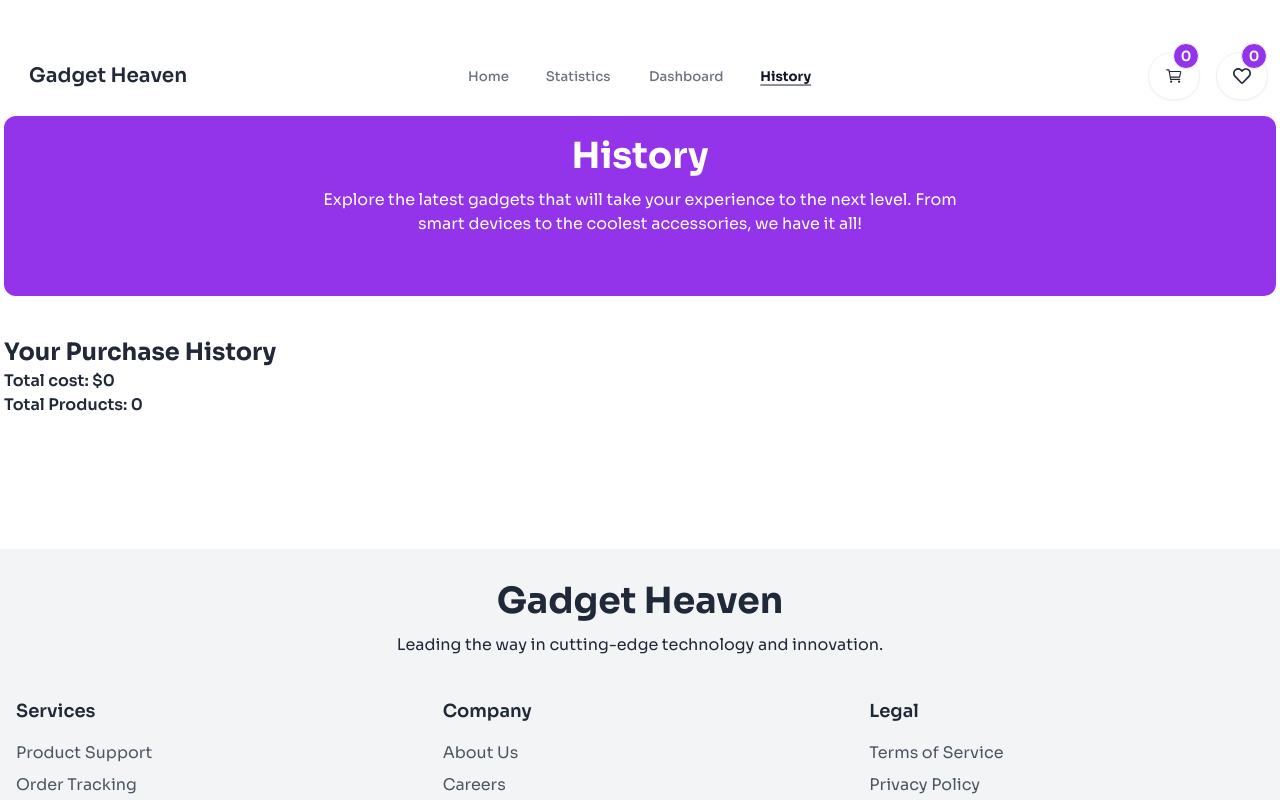
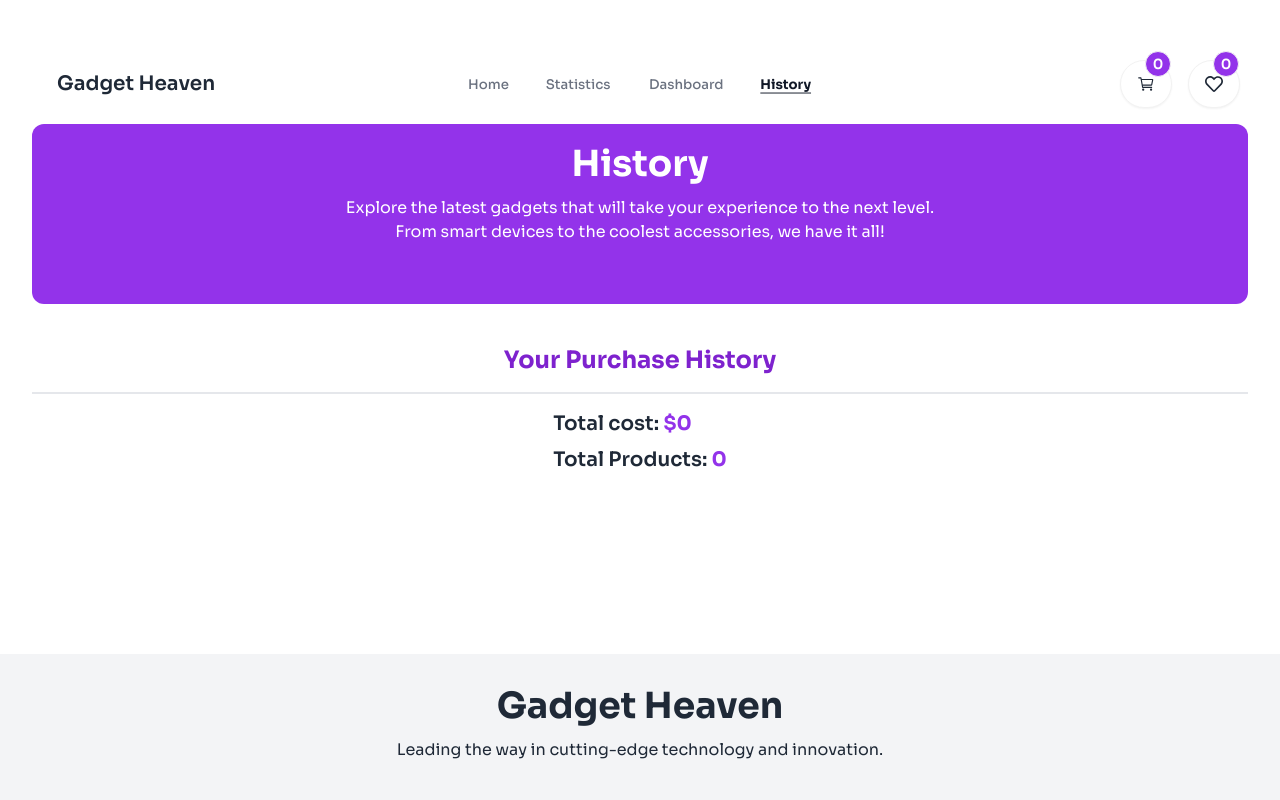
Before and after one commit to Abubokkor98/gadget-heaven, a React (Vite) app: page /history in a window 1280 px wide. Shown: the top 800 px of the page. Built offline with nearby package versions, Linux system fonts and the light colour scheme.

Commit message:
update history

```diff
--- a/src/components/Carts/Carts.jsx
+++ b/src/components/Carts/Carts.jsx
@@ -23,8 +23,7 @@ const Cart = ({ cart, isRemove = false }) => {
   };
 
   return (
-    <div className="flex flex-col md:flex-row justify-between gap-5 bg-gray-100 rounded-xl p-5">
-      {/* Product Image */}
+    <div className="flex flex-col md:flex-row justify-between gap-5 bg-gray-100 rounded-xl p-5 mt-5">
       <div className="w-full md:w-52 h-52 flex-shrink-0">
         <img
           src={cart?.product_image}
@@ -33,7 +32,6 @@ const Cart = ({ cart, isRemove = false }) => {
         />
       </div>
 
-      {/* Product Info */}
       <div className="flex flex-col justify-center space-y-2 md:space-y-3 w-full">
         <h1 className="font-bold text-lg md:text-2xl">{cart?.product_title}</h1>
         <p className="text-sm md:text-base text-gray-600">{cart?.description}</p>
@@ -42,7 +40,7 @@ const Cart = ({ cart, isRemove = false }) => {
         </span>
       </div>
 
-      {/* Remove Button */}
+      {/* remove btn */}
       {!isRemove && (
         <button
           onClick={() => handelCartRemove(cart.product_id)}
--- a/src/components/Carts/WishlistCompo.jsx
+++ b/src/components/Carts/WishlistCompo.jsx
@@ -24,7 +24,7 @@ const WishlistCompo = ({ wishlist }) => {
         </div>
       </div>
 
-      <button className="cursor-pointer mt-5 md:mt-0 self-center md:self-start">
+      <button className="cursor-pointer mt-5 md:mt-0 self-center">
         <FaRegTrashCan className="text-2xl md:text-3xl text-red-500" />
       </button>
     </div>
--- a/src/components/Heading/Heading.jsx
+++ b/src/components/Heading/Heading.jsx
@@ -2,7 +2,7 @@ const Heading = ({ title, p }) => {
   return (
     <div className="flex flex-col justify-center items-center mb-10 space-y-3">
       <h1 className="text-4xl font-bold">{title}</h1>
-      <p className="w-[50%] text-center">{p}</p>
+      <p className="w-full md:w-[50%] text-center">{p}</p>
     </div>
   );
 };
--- a/src/pages/Cart/CartPage.jsx
+++ b/src/pages/Cart/CartPage.jsx
@@ -12,7 +12,7 @@ const CartPage = () => {
   }, []);
 
   return (
-    <div>
+    <div className="p-1 pt-6">
       <Header />
       <div className="bg-purple-600 text-white py-5 rounded-xl">
         <Heading
--- a/src/pages/Dashboard/Dashboard.jsx
+++ b/src/pages/Dashboard/Dashboard.jsx
@@ -51,7 +51,7 @@ const Dashboard = () => {
   const handelPurchaseBtn = () => {
     sortPrice;
     setCartArray([]);
-    toast.success("Successfully Purchase your items ", msgInfo);
+    toast.success("Item Purchase Successfully", msgInfo);
     document.getElementById("purchaseModel").showModal();
     setHistoryArray((prev) => [...prev, ...cartArray]);
 
@@ -61,7 +61,6 @@ const Dashboard = () => {
   useEffect(() => {
     document.title = "Dashboard | GadgetHeaven";
   }, []);
-  console.log(totalPrice);
 
   return (
     <div className="p-1 pt-6">
@@ -92,33 +91,38 @@ const Dashboard = () => {
           </button>
         </div>
       </div>
-      <div className="flex justify-between items-center mt-10 ">
-        <h3 className="font-bold text-2xl">{isCart ? "Cart" : "Wishlist"}</h3>
+      <div className="flex flex-col md:flex-row justify-between items-center mt-10">
+        <h3 className="font-bold text-2xl text-center text-purple-700 md:text-left">
+          {isCart ? "Cart" : "Wishlist"}
+        </h3>
         {isCart && (
-          <div className="space-x-3">
-            <span className="font-bold text-xl">
+          <div className="flex flex-col md:flex-row gap-3 md:gap-5 mt-4 md:mt-0 w-full md:w-auto">
+            <div className="font-bold text-xl text-center">
               Total cost: ${totalPrice}
               {totalPrice !== 0 && ".00"}
-            </span>
+            </div>
+            <div className="flex gap-3 w-full justify-center md:justify-start">
               <button
                 onClick={handelSortByPrice}
                 disabled={totalPrice === 0 ? true : false}
-              className={`btn rounded-full disabled border-purple-500 text-purple-500 px-10 `}
+                className={`btn rounded-full disabled:border-purple-500 text-purple-500 px-10 py-2`}
               >
                 Sort by Price <HiAdjustmentsVertical className="text-2xl" />
               </button>
               <button
                 onClick={handelPurchaseBtn}
                 disabled={totalPrice === 0 ? true : false}
-              className={`btn border rounded-full  bg-purple-600 text-white px-14 ${
+                className={`btn border rounded-full bg-purple-600 text-white px-10 py-2 ${
                   totalPrice === 0 ? "disabled" : ""
                 }`}
               >
                 Purchase
               </button>
             </div>
+          </div>
         )}
       </div>
+
       {/* card */}
       {isCart
         ? cartArray.map((cart) => <Carts cart={cart} key={cart.product_id} />)
@@ -140,7 +144,7 @@ const Dashboard = () => {
             <img src="./assets/Group.png" className="w-20" alt="" />
           </div>
           <h3 className="text-4xl font-bold text-gray-800">
-            Payment Successful
+            Payment Successfully
           </h3>
 
           <p className="py-4 font-semibold text-xl" id="errorId"></p>
--- a/src/pages/History/History.jsx
+++ b/src/pages/History/History.jsx
@@ -4,21 +4,20 @@ import Header from "../../layout/Header/Header";
 import { ProductContext } from "../../layout/Root/MainRoot";
 import Carts from "../../components/Carts/Carts";
 
-
 const History = () => {
   const { historyArray } = useContext(ProductContext);
   const totalPrice = historyArray.reduce((accumulator, product) => {
     return parseInt(accumulator + product.price);
   }, 0);
-  console.log(historyArray);
+
   useEffect(() => {
     document.title = "History | GadgetHeaven ";
   }, []);
+
   return (
-    <>
-      <div className="p-1 pt-6">
+    <div className="p-4 pt-6 md:p-8">
       <Header />
-        <div className="bg-purple-600 text-white py-5  rounded-xl">
+      <div className="bg-purple-600 text-white py-5 rounded-xl">
         <Heading
           title={"History"}
           p={
@@ -27,23 +26,27 @@ const History = () => {
         />
       </div>
 
-        <div className="flex flex-col items-start mt-10 ">
-          <h3 className="font-bold text-2xl">Your Purchase History</h3>
-          <hr />
-          <div className="font-semibold">
-            <div>
-            Total cost: ${totalPrice}
+      <div className="flex flex-col items-center mt-10 space-y-4">
+        <h3 className="font-bold text-2xl text-purple-700">Your Purchase History</h3>
+        <hr className="w-full border-t-2" />
+
+        <div className="font-semibold text-center md:text-left space-y-2">
+          <div className="text-xl">
+            Total cost: <span className="font-bold text-purple-600">${totalPrice}</span>
           </div>
-            <div>
-            Total Products: {historyArray.length}
+          <div className="text-xl">
+            Total Products: <span className="font-bold text-purple-600">{historyArray.length}</span>
           </div>
         </div>
       </div>
+
+      {/* history item */}
+      <div className="flex flex-col gap-5 mt-5">
         {historyArray.map((cart) => (
           <Carts cart={cart} key={cart.product_id} isRemove={true} />
         ))}
       </div>
-    </>
+    </div>
   );
 };
 
--- a/src/pages/Wishlist/Wishlist.jsx
+++ b/src/pages/Wishlist/Wishlist.jsx
@@ -10,7 +10,7 @@ const Wishlist = () => {
     document.title = "Wishlist | GadgetHeaven ";
   }, []);
   return (
-    <div>
+    <div className="p-1 pt-6">
       <Header />
       <div className="bg-purple-600 text-white py-5  rounded-xl">
         <Heading
--- a/src/router/MainRouter.jsx
+++ b/src/router/MainRouter.jsx
@@ -36,10 +36,6 @@ const MainRouter = createBrowserRouter([
         element: <Dashboard />,
       },
       {
-        path: "/products",
-        element: <div>Products</div>,
-      },
-      {
         path: "/product/:productId",
         element: <Product />,
       },
```
Lines whose indentation alone changed are shown as unchanged.
